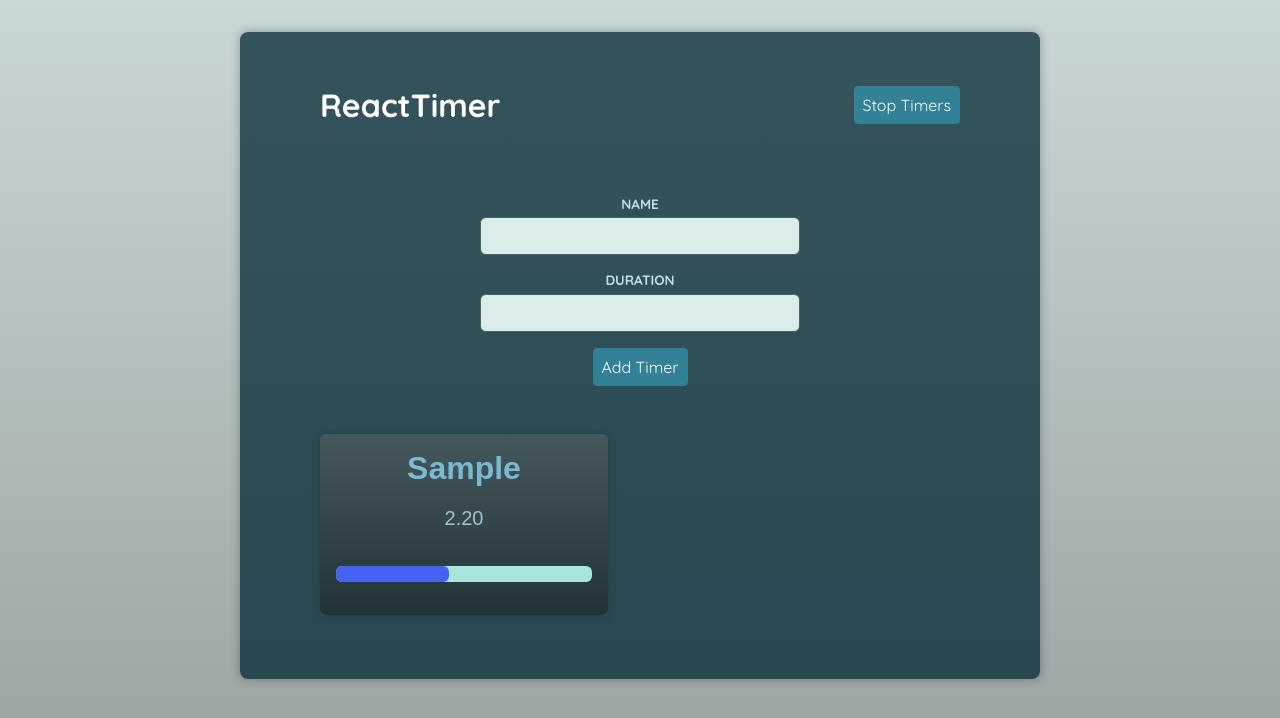
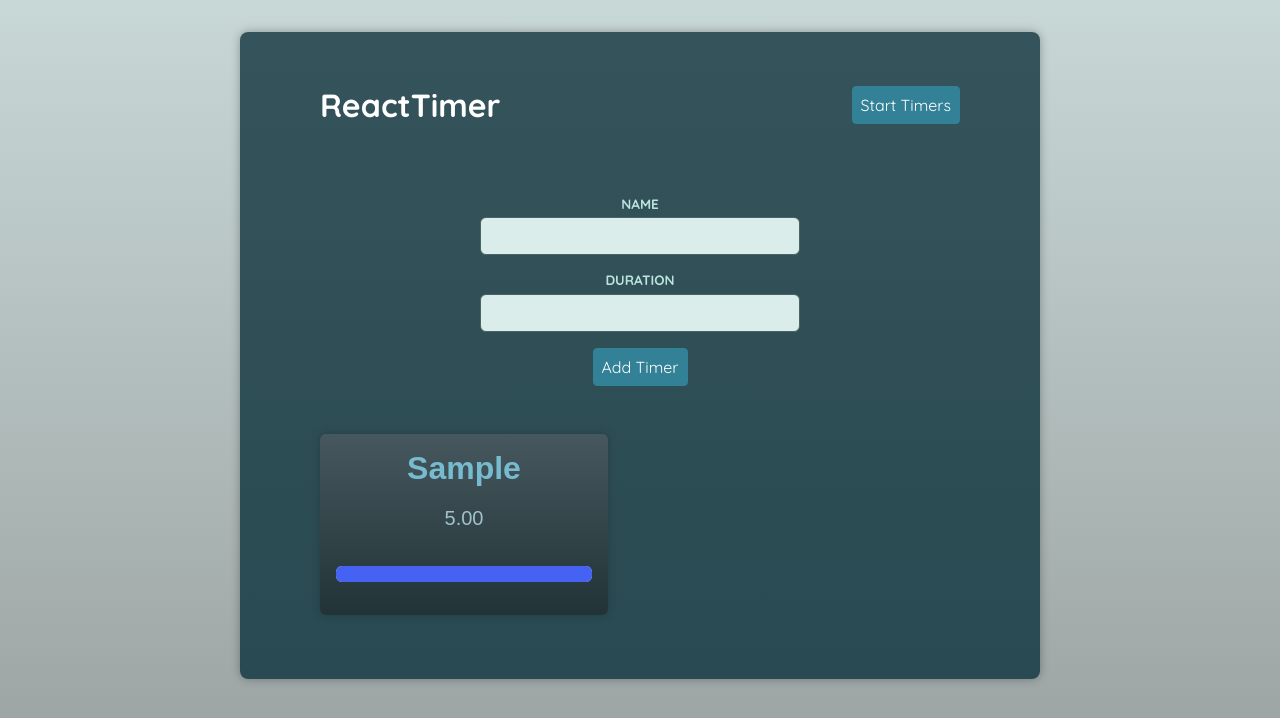
Before and after one commit to MahmoudAmouni/ReactTimer, a React (Vite) app: page / in a window 1280 px wide. Both pictures are taken after typing "Sample", "5" into the empty fields and a click on the button "Add Timer". Shown: the top 718 px of the page. Built offline with nearby package versions, Linux system fonts and the light colour scheme; a web font is replaced by a local one.

Commit message:
Added new feature

```diff
--- a/src/Components/Header.tsx
+++ b/src/Components/Header.tsx
@@ -10,7 +10,7 @@ export default function Header() {
       <Button
         onClick={timerctx.isRunning ? timerctx.stopTimer : timerctx.startTimer}
       >
-        {timerctx.isRunning ? "Start" : "Stop"} Timers
+        {timerctx.isRunning ? "Stop" : "Start"} Timers
       </Button>
     </header>
   );
--- a/src/Components/Timer.tsx
+++ b/src/Components/Timer.tsx
@@ -1,21 +1,24 @@
 import { useEffect, useRef, useState } from 'react';
 import Container from './UI/Container';
-import { Timer as TProps } from './store/timer-context';
+import { Timer as TProps, useTimerContext } from './store/timer-context';
 export default function Timer({name,duration}:TProps) {
   const interval =useRef<number | null>(null)
   const [remainingTime,setRemainingTime] = useState(duration *1000);
+  const {isRunning} = useTimerContext();
 
   if(remainingTime <=0 && interval.current){
     clearInterval(interval.current)
   }
   useEffect(()=>{
-    const timer = setInterval(() => {
-      setRemainingTime((prevTime) => prevTime - 50);
-    }, 50);
-    interval.current = timer
-   return ()=> clearInterval(timer);
+    if(isRunning){
+      const timer = setInterval(() => {
+        setRemainingTime((prevTime) => prevTime - 50);
+      }, 50);
+      interval.current = timer;
+    }
 
-  },[])
+
+  },[isRunning])
   const time = (remainingTime/1000).toFixed(2)
   return (
     <Container as="article">
```
